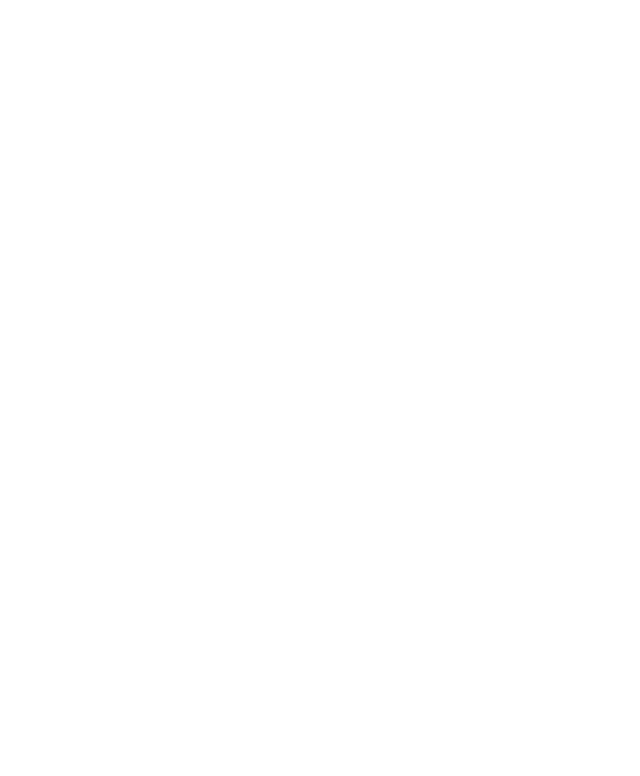
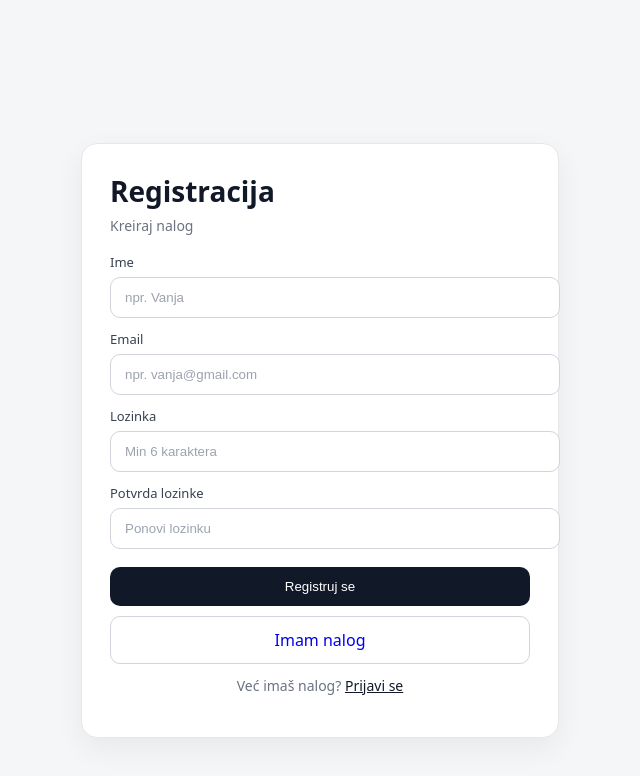
Before and after one commit to elab-development/internet-tehnologije-2025-interaktivnikalendar_2020_0110, a React (Create React App) app in the folder front/: page /register in a window 1280 px wide. Before the commit this address had no page. Shown: the top 776 px of the page, without its empty margins (320-960 px from the left). Built offline with nearby package versions, Linux system fonts and the light colour scheme.

Commit message:
stranice za login i registraciju korisnika

```diff
--- a/front/package.json
+++ b/front/package.json
@@ -7,6 +7,7 @@
     "@testing-library/jest-dom": "^6.9.1",
     "@testing-library/react": "^16.3.2",
     "@testing-library/user-event": "^13.5.0",
+    "axios": "^1.13.5",
     "react": "^19.2.4",
     "react-dom": "^19.2.4",
     "react-icons": "^5.5.0",
--- a/front/src/App.css
+++ b/front/src/App.css
@@ -133,3 +133,109 @@
   text-align: center;
   color: #6b7280;
 }
+/* =========================
+   AUTH (LOGIN / REGISTER)
+   ========================= */
+
+.auth-wrap {
+  min-height: 100vh;
+  display: flex;
+  align-items: center;
+  justify-content: center;
+  padding: 40px 20px;
+}
+
+.auth-card {
+  width: 100%;
+  max-width: 420px;
+  background: white;
+  border: 1px solid #e5e7eb;
+  border-radius: 16px;
+  padding: 28px;
+  box-shadow: 0 10px 30px rgba(0, 0, 0, 0.06);
+}
+
+.auth-title {
+  font-size: 28px;
+  margin: 0 0 6px 0;
+  color: #111827;
+}
+
+.auth-subtitle {
+  margin: 0 0 18px 0;
+  color: #6b7280;
+  font-size: 14px;
+}
+
+.auth-form {
+  display: grid;
+  gap: 12px;
+}
+
+.form-field {
+  display: grid;
+  gap: 6px;
+}
+
+.form-label {
+  font-size: 13px;
+  color: #374151;
+}
+
+.input {
+  width: 100%;
+  padding: 12px 14px;
+  border: 1px solid #d1d5db;
+  border-radius: 10px;
+  outline: none;
+  background: white;
+  color: #111827;
+  transition: 0.15s;
+}
+
+.input::placeholder {
+  color: #9ca3af;
+}
+
+.input:focus {
+  border-color: #111827;
+  box-shadow: 0 0 0 3px rgba(17, 24, 39, 0.08);
+}
+
+.auth-actions {
+  display: grid;
+  gap: 10px;
+  margin-top: 6px;
+}
+
+.auth-hint {
+  text-align: center;
+  font-size: 14px;
+  color: #6b7280;
+  margin-top: 12px;
+}
+
+.auth-link {
+  color: #111827;
+  text-decoration: underline;
+  cursor: pointer;
+}
+
+.alert {
+  padding: 10px 12px;
+  border-radius: 10px;
+  font-size: 14px;
+  border: 1px solid transparent;
+}
+
+.alert-error {
+  background: #fef2f2;
+  border-color: #fecaca;
+  color: #991b1b;
+}
+
+.field-error {
+  color: #b91c1c;
+  font-size: 12px;
+  margin: 0;
+}
--- a/front/src/App.js
+++ b/front/src/App.js
@@ -2,13 +2,15 @@
 import { BrowserRouter, Route, Routes } from "react-router-dom";
 import Pocetna from "./stranice/Pocetna/Pocetna";
  import './App.css';
+import Login from "./stranice/Auth/Login";
+import Register from "./stranice/Auth/Register";
 function App() {
   return (
     <BrowserRouter>
       <Routes>
         <Route path="/" element={<Pocetna />} />
-        {/* <Route path="/login" element={<Login />} />
-        <Route path="/register" element={<Register />} /> */}
+         <Route path="/login" element={<Login />} />
+        <Route path="/register" element={<Register />} />
       </Routes>
     </BrowserRouter>
   );
--- /dev/null
+++ b/front/src/api/axios.js
@@ -0,0 +1,13 @@
+import axios from "axios";
+
+const api = axios.create({
+  baseURL: "http://127.0.0.1:8000/api",
+});
+api.interceptors.request.use((config) => {
+  const token = localStorage.getItem("token");
+  if (token) {
+    config.headers.Authorization = `Bearer ${token}`;
+  }
+  return config;
+});
+export default api;
--- /dev/null
+++ b/front/src/stranice/Auth/Login.jsx
@@ -0,0 +1,93 @@
+import { useState } from "react";
+import { useNavigate, Link } from "react-router-dom";
+import api from "../../api/axios";
+
+export default function Login() {
+  const navigate = useNavigate();
+
+  const [form, setForm] = useState({ email: "", password: "" });
+  const [errors, setErrors] = useState({});
+  const [message, setMessage] = useState("");
+
+  const handleChange = (e) => {
+    setForm((p) => ({ ...p, [e.target.name]: e.target.value }));
+  };
+
+  const handleSubmit = async (e) => {
+    e.preventDefault();
+    setErrors({});
+    setMessage("");
+
+    try {
+      const res = await api.post("/login", form);
+
+      localStorage.setItem("token", res.data.token);
+      localStorage.setItem("user", JSON.stringify(res.data.user));
+
+      navigate("/");
+    } catch (err) {
+      if (err.response?.status === 422) {
+        setErrors(err.response.data.errors || {});
+      } else {
+        setMessage(err.response?.data?.message || "Greška pri prijavi");
+      }
+    }
+  };
+
+  return (
+    <div className="page auth-wrap">
+      <div className="auth-card">
+        <h2 className="auth-title">Prijava</h2>
+        <p className="auth-subtitle">Prijavi se na svoj nalog.</p>
+
+        {message && <div className="alert alert-error">{message}</div>}
+
+        <form className="auth-form" onSubmit={handleSubmit}>
+          <div className="form-field">
+            <label className="form-label">Email</label>
+            <input
+              className="input"
+              type="email"
+              name="email"
+              placeholder="npr. vanja@gmail.com"
+              value={form.email}
+              onChange={handleChange}
+            />
+            {errors.email && <p className="field-error">{errors.email[0]}</p>}
+          </div>
+
+          <div className="form-field">
+            <label className="form-label">Lozinka</label>
+            <input
+              className="input"
+              type="password"
+              name="password"
+              placeholder="Unesi lozinku"
+              value={form.password}
+              onChange={handleChange}
+            />
+            {errors.password && (
+              <p className="field-error">{errors.password[0]}</p>
+            )}
+          </div>
+
+          <div className="auth-actions">
+            <button className="btn-primary" type="submit">
+              Prijavi se
+            </button>
+            <Link className="btn-outline" to="/register" style={{ textAlign: "center", textDecoration: "none", display: "inline-block" }}>
+              Nemam nalog
+            </Link>
+          </div>
+        </form>
+
+        <p className="auth-hint">
+          Nemaš nalog?{" "}
+          <Link className="auth-link" to="/register">
+            Registruj se
+          </Link>
+        </p>
+      </div>
+    </div>
+  );
+}
--- /dev/null
+++ b/front/src/stranice/Auth/Register.jsx
@@ -0,0 +1,128 @@
+import { useState } from "react";
+import { useNavigate, Link } from "react-router-dom";
+import api from "../../api/axios";
+
+export default function Register() {
+  const navigate = useNavigate();
+
+  const [form, setForm] = useState({
+    name: "",
+    email: "",
+    password: "",
+    password_confirmation: "",
+    uloga: "zaposleni",
+  });
+
+  const [errors, setErrors] = useState({});
+  const [message, setMessage] = useState("");
+
+  const handleChange = (e) => {
+    setForm((p) => ({ ...p, [e.target.name]: e.target.value }));
+  };
+
+  const handleSubmit = async (e) => {
+    e.preventDefault();
+    setErrors({});
+    setMessage("");
+
+    try {
+      const res = await api.post("/register", form);
+
+      localStorage.setItem("token", res.data.token);
+      localStorage.setItem("user", JSON.stringify(res.data.user));
+
+      navigate("/");
+    } catch (err) {
+      if (err.response?.status === 422) {
+        setErrors(err.response.data.errors || {});
+      } else {
+        setMessage(err.response?.data?.message || "Greška pri registraciji");
+      }
+    }
+  };
+
+  return (
+    <div className="page auth-wrap">
+      <div className="auth-card">
+        <h2 className="auth-title">Registracija</h2>
+        <p className="auth-subtitle">Kreiraj nalog  </p>
+
+        {message && <div className="alert alert-error">{message}</div>}
+
+        <form className="auth-form" onSubmit={handleSubmit}>
+          <div className="form-field">
+            <label className="form-label">Ime</label>
+            <input
+              className="input"
+              type="text"
+              name="name"
+              placeholder="npr. Vanja"
+              value={form.name}
+              onChange={handleChange}
+            />
+            {errors.name && <p className="field-error">{errors.name[0]}</p>}
+          </div>
+
+          <div className="form-field">
+            <label className="form-label">Email</label>
+            <input
+              className="input"
+              type="email"
+              name="email"
+              placeholder="npr. vanja@gmail.com"
+              value={form.email}
+              onChange={handleChange}
+            />
+            {errors.email && <p className="field-error">{errors.email[0]}</p>}
+          </div>
+
+          <div className="form-field">
+            <label className="form-label">Lozinka</label>
+            <input
+              className="input"
+              type="password"
+              name="password"
+              placeholder="Min 6 karaktera"
+              value={form.password}
+              onChange={handleChange}
+            />
+            {errors.password && (
+              <p className="field-error">{errors.password[0]}</p>
+            )}
+          </div>
+
+          <div className="form-field">
+            <label className="form-label">Potvrda lozinke</label>
+            <input
+              className="input"
+              type="password"
+              name="password_confirmation"
+              placeholder="Ponovi lozinku"
+              value={form.password_confirmation}
+              onChange={handleChange}
+            />
+          </div>
+
+          {/* uloga je skrivena, uvek zaposleni */}
+          <input type="hidden" name="uloga" value="zaposleni" />
+
+          <div className="auth-actions">
+            <button className="btn-primary" type="submit">
+              Registruj se
+            </button>
+            <Link className="btn-outline" to="/login" style={{ textAlign: "center", textDecoration: "none", display: "inline-block" }}>
+              Imam nalog
+            </Link>
+          </div>
+        </form>
+
+        <p className="auth-hint">
+          Već imaš nalog?{" "}
+          <Link className="auth-link" to="/login">
+            Prijavi se
+          </Link>
+        </p>
+      </div>
+    </div>
+  );
+}
```
Also changed, not shown: 1 other file (tests, documents, lock files or other folders).
